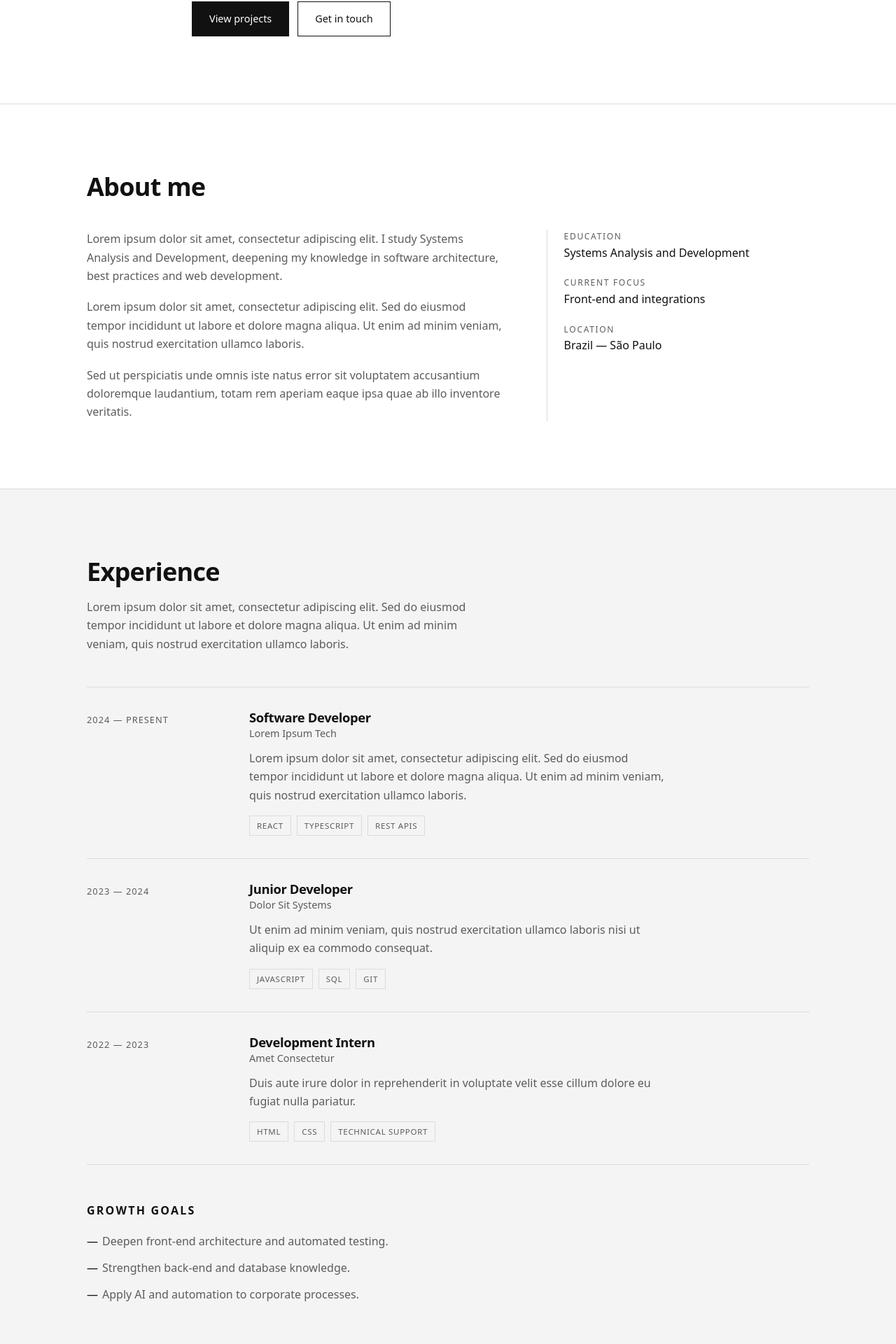
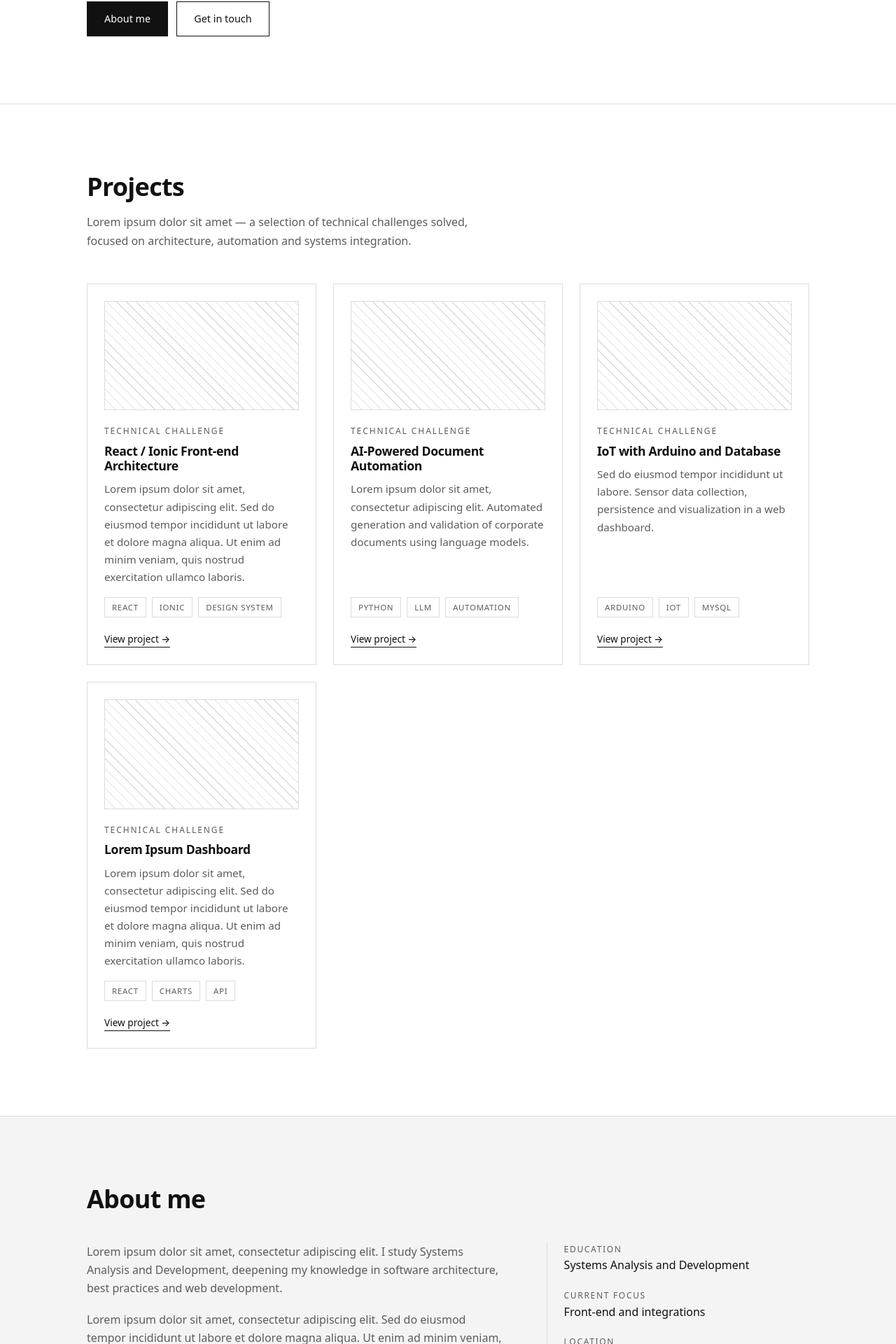
Before and after one commit to kawanfritoli/kawanfritoli, a React (Vite) app in the folder portifolio/: page / in a window 1280 px wide. Shown: the part 440-2360 px from the top of the page at 70% size. Built offline with nearby package versions, Linux system fonts and the light colour scheme.

Commit message:
Design adjustments

```diff
--- a/portifolio/src/App.css
+++ b/portifolio/src/App.css
@@ -116,12 +116,13 @@
 }
 
 .hero__inner {
-  max-width: 780px;
+  text-align: left;
 }
 
 .hero__title {
   font-size: clamp(2.5rem, 8vw, 4.5rem);
   margin: 12px 0 20px;
+  max-width: 14ch;
 }
 
 .hero__subtitle {
@@ -250,36 +251,6 @@
   padding: 4px 10px;
   border: 1px solid var(--border);
   color: var(--fg-muted);
-}
-
-.goals {
-  margin-top: 56px;
-}
-
-.goals__title {
-  font-size: 1rem;
-  text-transform: uppercase;
-  letter-spacing: 0.14em;
-  margin-bottom: 20px;
-}
-
-.goals__list {
-  display: grid;
-  gap: 12px;
-  max-width: 65ch;
-  color: var(--fg-muted);
-}
-
-.goals__list li {
-  padding-left: 22px;
-  position: relative;
-}
-
-.goals__list li::before {
-  content: '—';
-  position: absolute;
-  left: 0;
-  color: var(--fg);
 }
 
 /* ---------- Projects ---------- */
--- a/portifolio/src/App.jsx
+++ b/portifolio/src/App.jsx
@@ -13,9 +13,9 @@ export default function App() {
       <Header />
       <main>
         <Hero />
+        <Projects />
         <About />
         <Experience />
-        <Projects />
         <Contact />
       </main>
       <Footer />
--- a/portifolio/src/components/About.jsx
+++ b/portifolio/src/components/About.jsx
@@ -4,7 +4,7 @@ export default function About() {
   const { t } = useAppSettings()
 
   return (
-    <section id="about" className="section">
+    <section id="about" className="section section--alt">
       <div className="container">
         <h2 className="section__title">{t.about.title}</h2>
         <div className="about__grid">
--- a/portifolio/src/components/Experience.jsx
+++ b/portifolio/src/components/Experience.jsx
@@ -4,7 +4,7 @@ export default function Experience() {
   const { t } = useAppSettings()
 
   return (
-    <section id="experience" className="section section--alt">
+    <section id="experience" className="section">
       <div className="container">
         <h2 className="section__title">{t.experience.title}</h2>
         <p className="section__description">{t.experience.description}</p>
@@ -28,15 +28,6 @@ export default function Experience() {
             </li>
           ))}
         </ol>
-
-        <div className="goals">
-          <h3 className="goals__title">{t.experience.goalsTitle}</h3>
-          <ul className="goals__list">
-            {t.experience.goals.map((goal) => (
-              <li key={goal}>{goal}</li>
-            ))}
-          </ul>
-        </div>
       </div>
     </section>
   )
--- a/portifolio/src/components/Header.jsx
+++ b/portifolio/src/components/Header.jsx
@@ -12,9 +12,9 @@ export default function Header() {
   }, [])
 
   const links = [
+    { href: '#projects', label: t.nav.projects },
     { href: '#about', label: t.nav.about },
     { href: '#experience', label: t.nav.experience },
-    { href: '#projects', label: t.nav.projects },
     { href: '#contact', label: t.nav.contact },
   ]
 
--- a/portifolio/src/components/Hero.jsx
+++ b/portifolio/src/components/Hero.jsx
@@ -10,7 +10,7 @@ export default function Hero() {
         <h1 className="hero__title">{t.hero.headline}</h1>
         <p className="hero__subtitle">{t.hero.subtitle}</p>
         <div className="hero__actions">
-          <a className="button button--primary" href="#projects">
+          <a className="button button--primary" href="#about">
             {t.hero.cta}
           </a>
           <a className="button" href="#contact">
--- a/portifolio/src/i18n/translations.js
+++ b/portifolio/src/i18n/translations.js
@@ -18,7 +18,7 @@ export const translations = {
       role: 'Desenvolvedor de Software',
       headline: 'Kawan Fritoli',
       subtitle: LOREM,
-      cta: 'Ver projetos',
+      cta: 'Sobre mim',
       ctaSecondary: 'Entrar em contato',
     },
     about: {
@@ -61,12 +61,6 @@ export const translations = {
             'Duis aute irure dolor in reprehenderit in voluptate velit esse cillum dolore eu fugiat nulla pariatur.',
           tags: ['HTML', 'CSS', 'Suporte técnico'],
         },
-      ],
-      goalsTitle: 'Objetivos de evolução',
-      goals: [
-        'Aprofundar arquitetura front-end e testes automatizados.',
-        'Consolidar conhecimentos em back-end e bancos de dados.',
-        'Aplicar IA e automação em processos corporativos.',
       ],
     },
     projects: {
@@ -139,7 +133,7 @@ export const translations = {
       role: 'Software Developer',
       headline: 'Kawan Fritoli',
       subtitle: LOREM,
-      cta: 'View projects',
+      cta: 'About me',
       ctaSecondary: 'Get in touch',
     },
     about: {
@@ -182,12 +176,6 @@ export const translations = {
             'Duis aute irure dolor in reprehenderit in voluptate velit esse cillum dolore eu fugiat nulla pariatur.',
           tags: ['HTML', 'CSS', 'Technical support'],
         },
-      ],
-      goalsTitle: 'Growth goals',
-      goals: [
-        'Deepen front-end architecture and automated testing.',
-        'Strengthen back-end and database knowledge.',
-        'Apply AI and automation to corporate processes.',
       ],
     },
     projects: {
```
